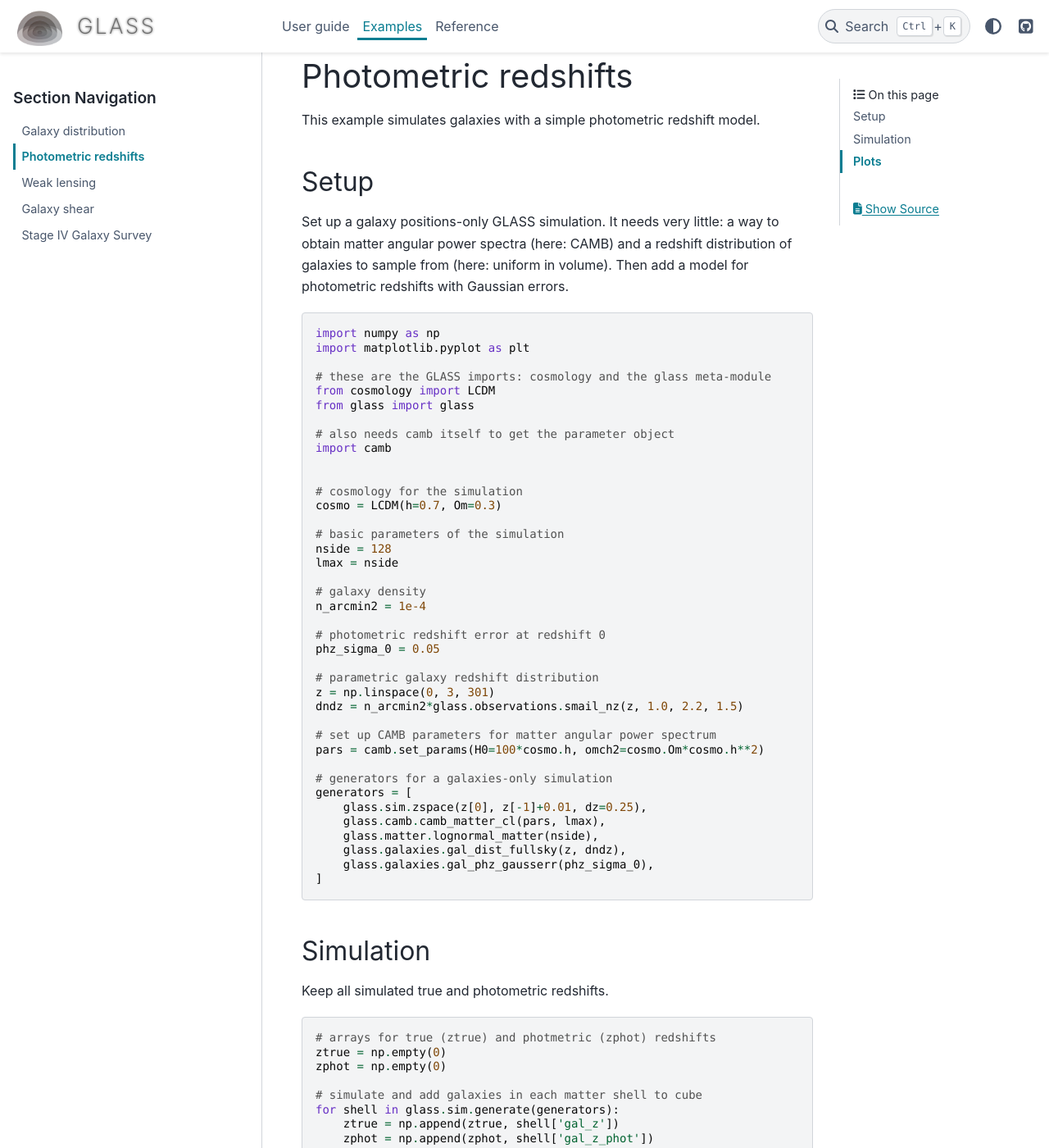
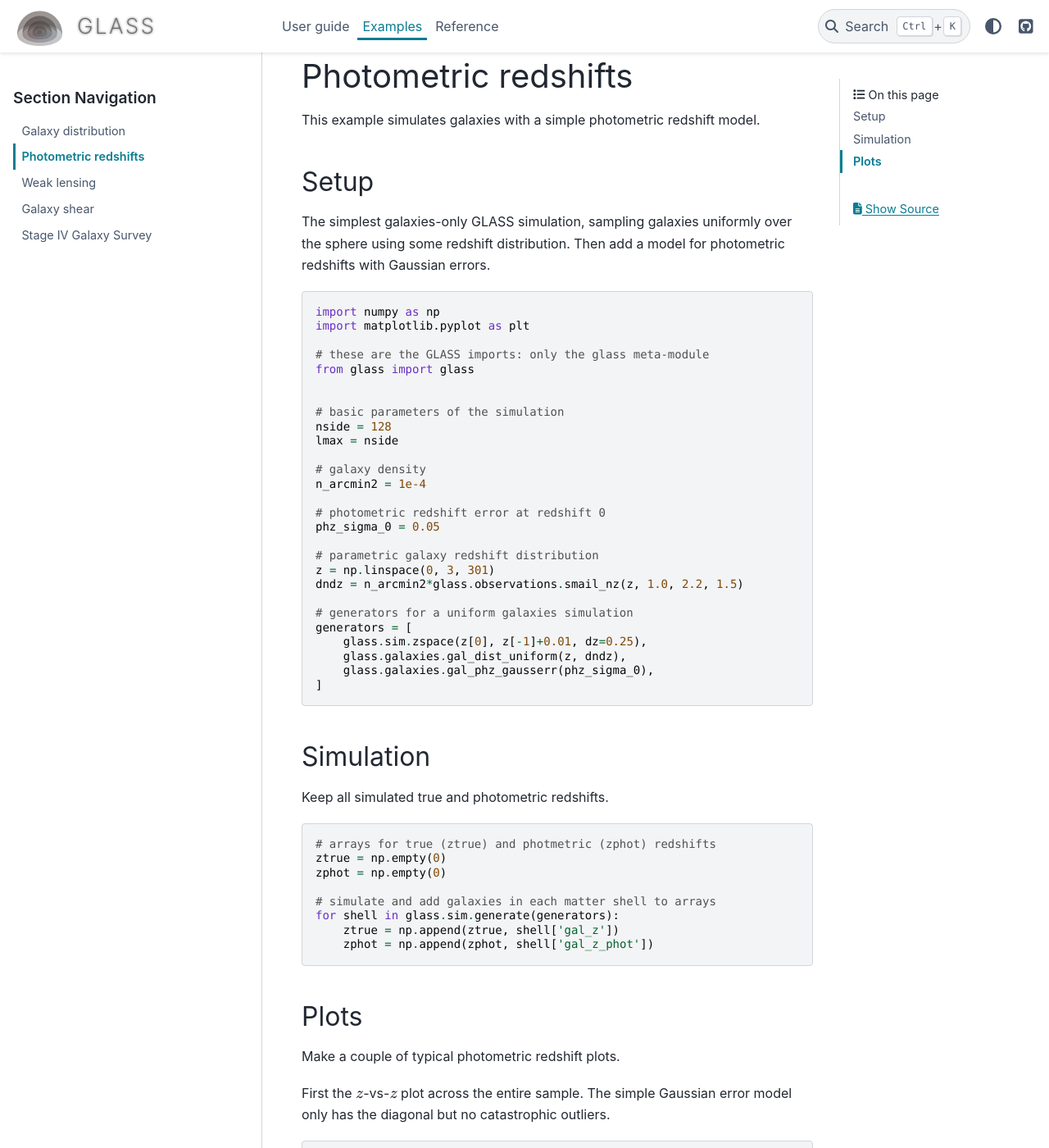
Before and after one commit to glass-dev/glass, a Sphinx documentation site: the page built from docs/examples/1_basic/photoz.rst, in a window 1280 px wide and 1400 px high, scrolled down 211 px. Shown: the whole window at 82% size. Built offline with Sphinx 7.4.7 and the PyData theme 0.15.4, drawn with Linux system fonts in a browser that asks for light colours; some of the changed text lies outside the part shown.

Commit message:
simpler example

```diff
--- a/docs/examples/1_basic/photoz.rst
+++ b/docs/examples/1_basic/photoz.rst
@@ -23,16 +23,15 @@ Photometric redshifts
 
 This example simulates galaxies with a simple photometric redshift model.
 
-.. GENERATED FROM PYTHON SOURCE LINES 10-16
+.. GENERATED FROM PYTHON SOURCE LINES 10-15
 
 Setup
 -----
-Set up a galaxy positions-only GLASS simulation.  It needs very little:
-a way to obtain matter angular power spectra (here: CAMB) and a redshift
-distribution of galaxies to sample from (here: uniform in volume).  Then add
-a model for photometric redshifts with Gaussian errors.
+The simplest galaxies-only GLASS simulation, sampling galaxies uniformly over
+the sphere using some redshift distribution.  Then add a model for photometric
+redshifts with Gaussian errors.
 
-.. GENERATED FROM PYTHON SOURCE LINES 16-58
+.. GENERATED FROM PYTHON SOURCE LINES 15-45
 
 .. code-block:: default
 
@@ -40,16 +39,9 @@ a model for photometric redshifts with Gaussian errors.
     import numpy as np
     import matplotlib.pyplot as plt
 
-    # these are the GLASS imports: cosmology and the glass meta-module
-    from cosmology import LCDM
+    # these are the GLASS imports: only the glass meta-module
     from glass import glass
 
-    # also needs camb itself to get the parameter object
-    import camb
-
-
-    # cosmology for the simulation
-    cosmo = LCDM(h=0.7, Om=0.3)
 
     # basic parameters of the simulation
     nside = 128
@@ -65,15 +57,10 @@ a model for photometric redshifts with Gaussian errors.
     z = np.linspace(0, 3, 301)
     dndz = n_arcmin2*glass.observations.smail_nz(z, 1.0, 2.2, 1.5)
 
-    # set up CAMB parameters for matter angular power spectrum
-    pars = camb.set_params(H0=100*cosmo.h, omch2=cosmo.Om*cosmo.h**2)
-
-    # generators for a galaxies-only simulation
+    # generators for a uniform galaxies simulation
     generators = [
         glass.sim.zspace(z[0], z[-1]+0.01, dz=0.25),
-        glass.camb.camb_matter_cl(pars, lmax),
-        glass.matter.lognormal_matter(nside),
-        glass.galaxies.gal_dist_fullsky(z, dndz),
+        glass.galaxies.gal_dist_uniform(z, dndz),
         glass.galaxies.gal_phz_gausserr(phz_sigma_0),
     ]
 
@@ -100,7 +87,7 @@ Keep all simulated true and photometric redshifts.
     ztrue = np.empty(0)
     zphot = np.empty(0)
 
-    # simulate and add galaxies in each matter shell to cube
+    # simulate and add galaxies in each matter shell to arrays
     for shell in glass.sim.generate(generators):
         ztrue = np.append(ztrue, shell['gal_z'])
         zphot = np.append(zphot, shell['gal_z_phot'])
```
Also changed, not shown: other parts of docs/examples/1_basic/photoz.rst (+9 -9 lines), docs/examples/1_basic/images/sphx_glr_photoz_001.png, docs/examples/1_basic/images/sphx_glr_photoz_001_2_0x.png, docs/examples/1_basic/images/sphx_glr_photoz_002.png, docs/examples/1_basic/images/sphx_glr_photoz_002_2_0x.png, docs/examples/1_basic/images/thumb/sphx_glr_photoz_thumb.png, docs/examples/1_basic/photoz.ipynb, 2 other files.
